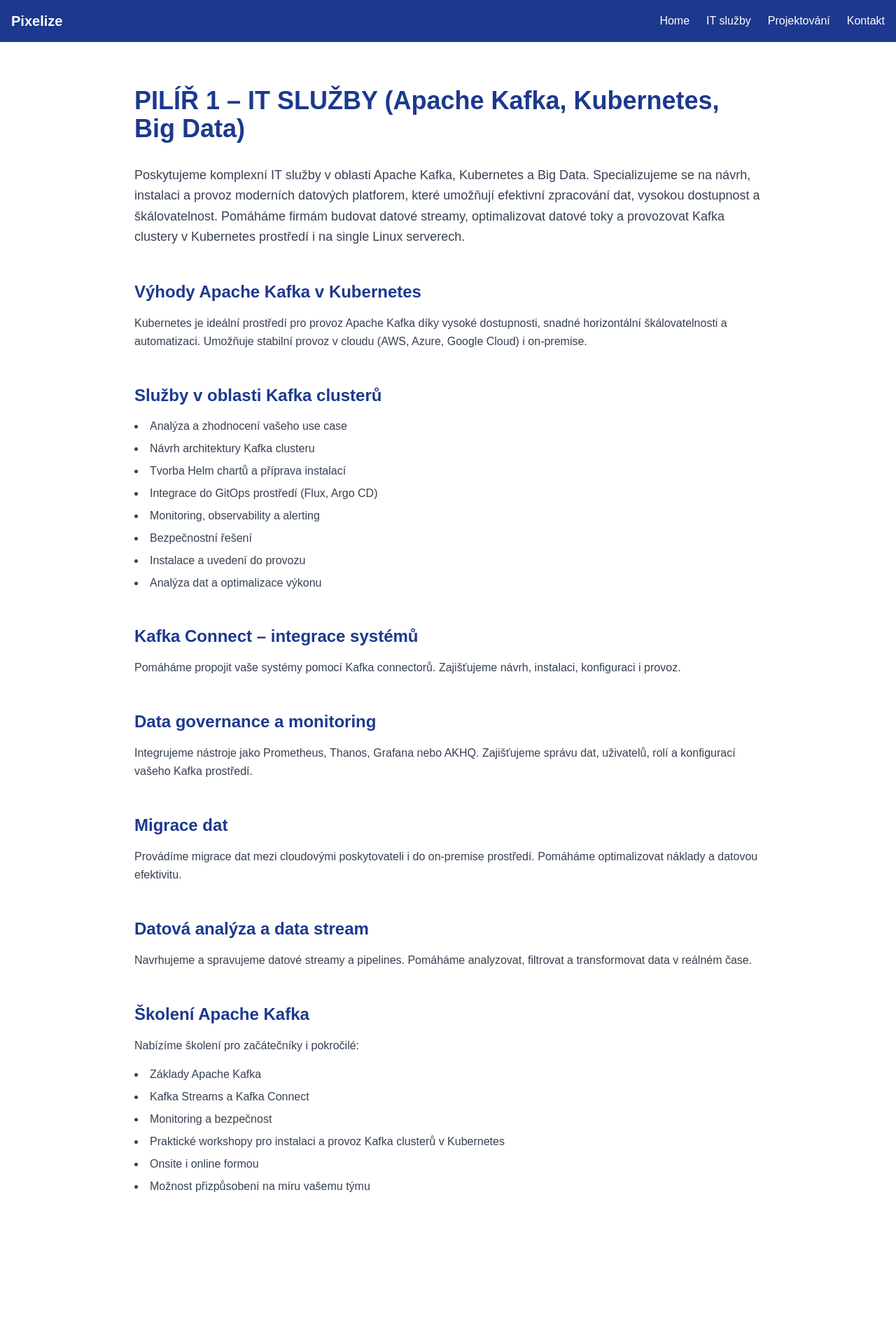
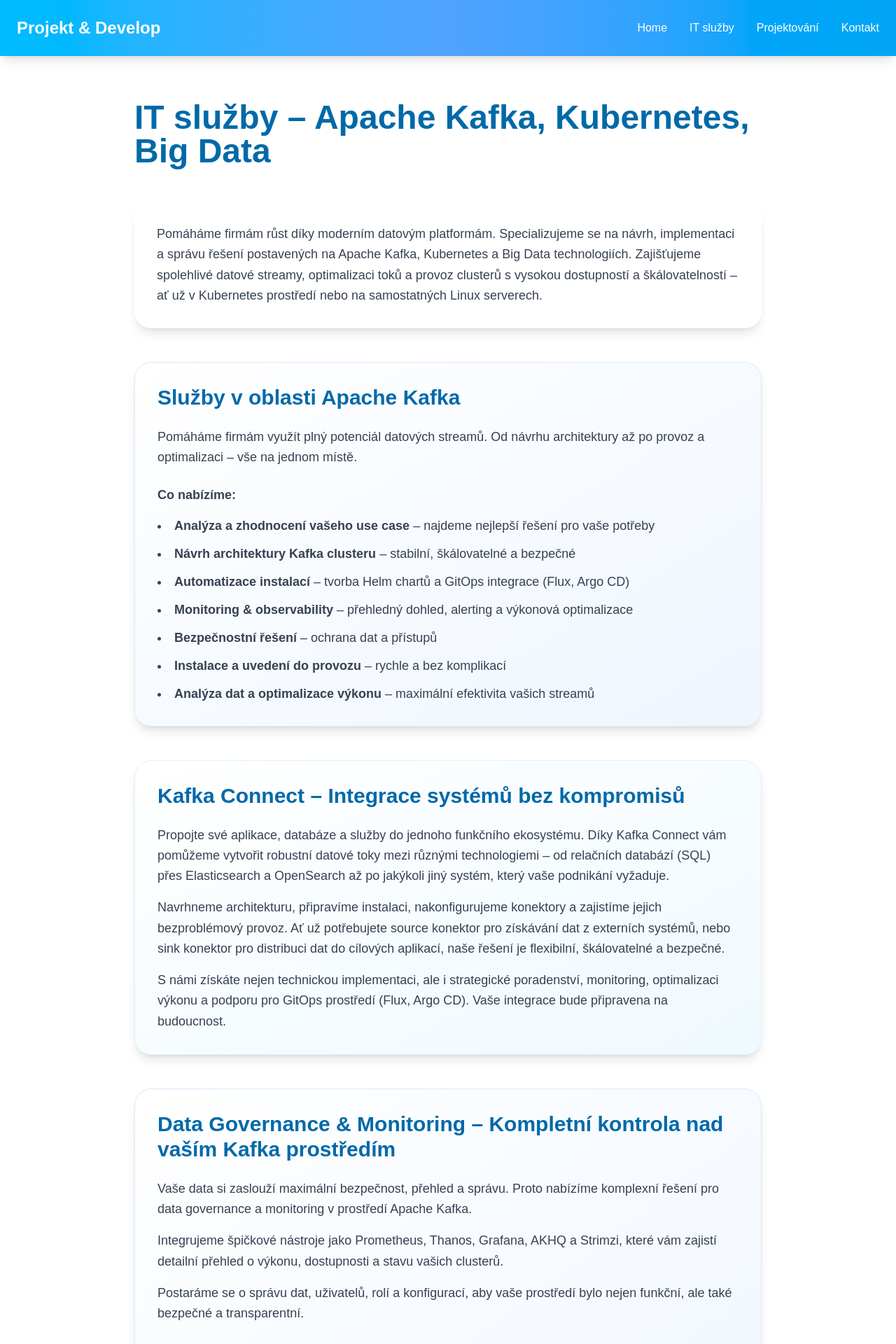
Before and after one commit to janbracha/Pixelize, a Next.js app in the folder web/: page /it in a window 1280 px wide. Shown: the top 1920 px of the page at 70% size. Before the commit the page ends 1819 px from the top, so only its background shows below. Built offline with nearby package versions, Linux system fonts and the light colour scheme.

Commit message:
zmena textu

```diff
--- a/web/src/app/it/page.tsx
+++ b/web/src/app/it/page.tsx
@@ -2,74 +2,124 @@ export default function IT() {
   return (
     <div className="container mx-auto px-4 py-16">
       <div className="max-w-4xl mx-auto">
-        <h1 className="text-4xl font-bold mb-8 text-blue-900">PILÍŘ 1 – IT SLUŽBY (Apache Kafka, Kubernetes, Big Data)</h1>
+        <h1 className="text-5xl font-bold mb-12 text-sky-700">IT služby – Apache Kafka, Kubernetes, Big Data</h1>
 
-        <p className="text-lg text-gray-700 mb-12 leading-relaxed">
-          Poskytujeme komplexní IT služby v oblasti Apache Kafka, Kubernetes a Big Data. Specializujeme se na návrh, instalaci a provoz moderních datových platforem, které umožňují efektivní zpracování dat, vysokou dostupnost a škálovatelnost. Pomáháme firmám budovat datové streamy, optimalizovat datové toky a provozovat Kafka clustery v Kubernetes prostředí i na single Linux serverech.
+        <p className="text-lg text-gray-700 mb-12 leading-relaxed bg-white/60 backdrop-blur-sm p-8 rounded-3xl shadow-lg">
+          Pomáháme firmám růst díky moderním datovým platformám. Specializujeme se na návrh, implementaci a správu řešení postavených na Apache Kafka, Kubernetes a Big Data technologiích. Zajišťujeme spolehlivé datové streamy, optimalizaci toků a provoz clusterů s vysokou dostupností a škálovatelností – ať už v Kubernetes prostředí nebo na samostatných Linux serverech.
         </p>
 
-        <section className="mb-12">
-          <h2 className="text-2xl font-bold mb-4 text-blue-900">Výhody Apache Kafka v Kubernetes</h2>
-          <p className="text-gray-700 leading-relaxed">
-            Kubernetes je ideální prostředí pro provoz Apache Kafka díky vysoké dostupnosti, snadné horizontální škálovatelnosti a automatizaci. Umožňuje stabilní provoz v cloudu (AWS, Azure, Google Cloud) i on‑premise.
+        <section className="mb-12 bg-gradient-to-br from-white to-blue-50 p-8 rounded-3xl shadow-lg border border-blue-100">
+          <h2 className="text-3xl font-bold mb-6 text-sky-700">Služby v oblasti Apache Kafka</h2>
+          <p className="text-gray-700 leading-relaxed text-lg mb-6">
+            Pomáháme firmám využít plný potenciál datových streamů. Od návrhu architektury až po provoz a optimalizaci – vše na jednom místě.
+          </p>
+          <p className="text-gray-700 font-semibold mb-4 text-lg">Co nabízíme:</p>
+          <ul className="list-disc list-inside text-gray-700 space-y-3 text-lg">
+            <li><strong>Analýza a zhodnocení vašeho use case</strong> – najdeme nejlepší řešení pro vaše potřeby</li>
+            <li><strong>Návrh architektury Kafka clusteru</strong> – stabilní, škálovatelné a bezpečné</li>
+            <li><strong>Automatizace instalací</strong> – tvorba Helm chartů a GitOps integrace (Flux, Argo CD)</li>
+            <li><strong>Monitoring & observability</strong> – přehledný dohled, alerting a výkonová optimalizace</li>
+            <li><strong>Bezpečnostní řešení</strong> – ochrana dat a přístupů</li>
+            <li><strong>Instalace a uvedení do provozu</strong> – rychle a bez komplikací</li>
+            <li><strong>Analýza dat a optimalizace výkonu</strong> – maximální efektivita vašich streamů</li>
+          </ul>
+        </section>
+
+        <section className="mb-12 bg-gradient-to-br from-white to-sky-50 p-8 rounded-3xl shadow-lg border border-sky-100">
+          <h2 className="text-3xl font-bold mb-6 text-sky-700">Kafka Connect – Integrace systémů bez kompromisů</h2>
+          <p className="text-gray-700 leading-relaxed text-lg mb-4">
+            Propojte své aplikace, databáze a služby do jednoho funkčního ekosystému. Díky Kafka Connect vám pomůžeme vytvořit robustní datové toky mezi různými technologiemi – od relačních databází (SQL) přes Elasticsearch a OpenSearch až po jakýkoli jiný systém, který vaše podnikání vyžaduje.
+          </p>
+          <p className="text-gray-700 leading-relaxed text-lg mb-4">
+            Navrhneme architekturu, připravíme instalaci, nakonfigurujeme konektory a zajistíme jejich bezproblémový provoz. Ať už potřebujete source konektor pro získávání dat z externích systémů, nebo sink konektor pro distribuci dat do cílových aplikací, naše řešení je flexibilní, škálovatelné a bezpečné.
+          </p>
+          <p className="text-gray-700 leading-relaxed text-lg">
+            S námi získáte nejen technickou implementaci, ale i strategické poradenství, monitoring, optimalizaci výkonu a podporu pro GitOps prostředí (Flux, Argo CD). Vaše integrace bude připravena na budoucnost.
           </p>
         </section>
 
-        <section className="mb-12">
-          <h2 className="text-2xl font-bold mb-4 text-blue-900">Služby v oblasti Kafka clusterů</h2>
-          <ul className="list-disc list-inside text-gray-700 space-y-2">
-            <li>Analýza a zhodnocení vašeho use case</li>
-            <li>Návrh architektury Kafka clusteru</li>
-            <li>Tvorba Helm chartů a příprava instalací</li>
-            <li>Integrace do GitOps prostředí (Flux, Argo CD)</li>
-            <li>Monitoring, observability a alerting</li>
-            <li>Bezpečnostní řešení</li>
-            <li>Instalace a uvedení do provozu</li>
-            <li>Analýza dat a optimalizace výkonu</li>
+        <section className="mb-12 bg-gradient-to-br from-white to-blue-50 p-8 rounded-3xl shadow-lg border border-blue-100">
+          <h2 className="text-3xl font-bold mb-6 text-sky-700">Data Governance & Monitoring – Kompletní kontrola nad vaším Kafka prostředím</h2>
+          <p className="text-gray-700 leading-relaxed text-lg mb-4">
+            Vaše data si zaslouží maximální bezpečnost, přehled a správu. Proto nabízíme komplexní řešení pro data governance a monitoring v prostředí Apache Kafka.
+          </p>
+          <p className="text-gray-700 leading-relaxed text-lg mb-4">
+            Integrujeme špičkové nástroje jako Prometheus, Thanos, Grafana, AKHQ a Strimzi, které vám zajistí detailní přehled o výkonu, dostupnosti a stavu vašich clusterů.
+          </p>
+          <p className="text-gray-700 leading-relaxed text-lg mb-6">
+            Postaráme se o správu dat, uživatelů, rolí a konfigurací, aby vaše prostředí bylo nejen funkční, ale také bezpečné a transparentní.
+          </p>
+          <p className="text-gray-700 font-semibold mb-4 text-lg">Díky našim službám získáte:</p>
+          <ul className="list-disc list-inside text-gray-700 space-y-3 text-lg mb-4">
+            <li>Pokročilý monitoring a alerting pro rychlou reakci na problémy</li>
+            <li>Observabilitu napříč celým ekosystémem</li>
+            <li>Bezpečnostní politiku pro správu přístupů a rolí</li>
+            <li>Optimalizaci konfigurací pro maximální výkon a stabilitu</li>
+            <li>Automatizovaný provoz Kafka clusterů pomocí Strimzi</li>
           </ul>
-        </section>
-
-        <section className="mb-12">
-          <h2 className="text-2xl font-bold mb-4 text-blue-900">Kafka Connect – integrace systémů</h2>
-          <p className="text-gray-700 leading-relaxed">
-            Pomáháme propojit vaše systémy pomocí Kafka connectorů. Zajišťujeme návrh, instalaci, konfiguraci i provoz.
+          <p className="text-gray-700 leading-relaxed text-lg italic">
+            Vaše Kafka infrastruktura bude pod kontrolou – od dat až po uživatelské role.
           </p>
         </section>
 
-        <section className="mb-12">
-          <h2 className="text-2xl font-bold mb-4 text-blue-900">Data governance a monitoring</h2>
-          <p className="text-gray-700 leading-relaxed">
-            Integrujeme nástroje jako Prometheus, Thanos, Grafana nebo AKHQ. Zajišťujeme správu dat, uživatelů, rolí a konfigurací vašeho Kafka prostředí.
+        <section className="mb-12 bg-gradient-to-br from-white to-sky-50 p-8 rounded-3xl shadow-lg border border-sky-100">
+          <h2 className="text-3xl font-bold mb-6 text-sky-700">Migrace dat – Bezpečně, rychle a bez kompromisů</h2>
+          <p className="text-gray-700 leading-relaxed text-lg mb-4">
+            Pomáháme firmám zvládnout náročné datové migrace bez stresu a výpadků. Ať už přecházíte mezi cloudovými poskytovateli (AWS, Azure, GCP) nebo migrujete do on‑premise prostředí, zajistíme hladký průběh od analýzy až po finální nasazení.
+          </p>
+          <p className="text-gray-700 leading-relaxed text-lg mb-6">
+            Navíc umožňujeme bezstrátový přechod mezi různými Kafka poskytovateli, jako jsou Confluent, Aiven nebo Strimzi. Vy si vyberete platformu, která nejlépe odpovídá vašim potřebám, a my zajistíme kompletní migraci dat – rychle, bezpečně a s garancí integrity.
+          </p>
+          <p className="text-gray-700 font-semibold mb-4 text-lg">Naše služby zahrnují:</p>
+          <ul className="list-disc list-inside text-gray-700 space-y-3 text-lg mb-4">
+            <li><strong>Plánování a strategie migrace</strong> – minimalizace rizik a výpadků</li>
+            <li><strong>Optimalizaci nákladů</strong> – efektivní využití zdrojů a snížení provozních nákladů</li>
+            <li><strong>Zajištění datové integrity a bezpečnosti</strong> – vaše data jsou chráněna po celou dobu procesu</li>
+            <li><strong>Výkonovou optimalizaci</strong> – rychlý přenos dat bez kompromisů</li>
+            <li><strong>Podporu hybridních scénářů</strong> – cloud ↔ on‑premise, multi-cloud, různí Kafka provideři</li>
+          </ul>
+          <p className="text-gray-700 leading-relaxed text-lg italic">
+            S námi získáte nejen technickou realizaci, ale i konzultace, monitoring a podporu po dokončení migrace. Vaše data budou tam, kde je potřebujete – bezpečně, efektivně a bez ztrát.
           </p>
         </section>
 
-        <section className="mb-12">
-          <h2 className="text-2xl font-bold mb-4 text-blue-900">Migrace dat</h2>
-          <p className="text-gray-700 leading-relaxed">
-            Provádíme migrace dat mezi cloudovými poskytovateli i do on‑premise prostředí. Pomáháme optimalizovat náklady a datovou efektivitu.
+        <section className="mb-12 bg-gradient-to-br from-white to-blue-50 p-8 rounded-3xl shadow-lg border border-blue-100">
+          <h2 className="text-3xl font-bold mb-6 text-sky-700">Datová analýza & Data Stream – Využijte sílu dat v reálném čase</h2>
+          <p className="text-gray-700 leading-relaxed text-lg mb-4">
+            Pomáháme firmám získat maximum z jejich dat. Navrhujeme a spravujeme datové streamy a pipelines, které umožňují rychlý, bezpečný a efektivní přenos informací.
+          </p>
+          <p className="text-gray-700 leading-relaxed text-lg mb-6">
+            Naše řešení vám umožní analyzovat, filtrovat a transformovat data v reálném čase, a tím zrychlit rozhodování i optimalizovat procesy.
+          </p>
+          <p className="text-gray-700 font-semibold mb-4 text-lg">Pracujeme s moderními technologiemi, které podporují:</p>
+          <ul className="list-disc list-inside text-gray-700 space-y-3 text-lg mb-4">
+            <li>Real-time analýzu dat pro okamžité insighty</li>
+            <li>Pokročilé filtrování a transformace pro čistá a relevantní data</li>
+            <li>Škálovatelné pipelines pro růst vašeho byznysu</li>
+            <li>Integraci s Big Data platformami a nástroji pro vizualizaci</li>
+          </ul>
+          <p className="text-gray-700 leading-relaxed text-lg italic">
+            Díky našim službám získáte nejen technickou implementaci, ale i strategické poradenství, monitoring a optimalizaci výkonu. Vaše data budou pracovat pro vás – rychle, efektivně a bezpečně.
           </p>
         </section>
 
-        <section className="mb-12">
-          <h2 className="text-2xl font-bold mb-4 text-blue-900">Datová analýza a data stream</h2>
-          <p className="text-gray-700 leading-relaxed">
-            Navrhujeme a spravujeme datové streamy a pipelines. Pomáháme analyzovat, filtrovat a transformovat data v reálném čase.
+        <section className="mb-12 bg-gradient-to-br from-white to-sky-50 p-8 rounded-3xl shadow-lg border border-sky-100">
+          <h2 className="text-3xl font-bold mb-6 text-sky-700">Školení Apache Kafka – Od základů po pokročilé techniky</h2>
+          <p className="text-gray-700 mb-6 leading-relaxed text-lg">
+            Chcete získat jistotu v práci s Apache Kafka? Nabízíme školení pro začátečníky i pokročilé týmy, které vám pomůže zvládnout nejen teorii, ale i praxi.
           </p>
-        </section>
-
-        <section className="mb-12">
-          <h2 className="text-2xl font-bold mb-4 text-blue-900">Školení Apache Kafka</h2>
-          <p className="text-gray-700 mb-4 leading-relaxed">
-            Nabízíme školení pro začátečníky i pokročilé:
+          <p className="text-gray-700 font-semibold mb-4 text-lg">Naše kurzy zahrnují:</p>
+          <ul className="list-disc list-inside text-gray-700 space-y-3 text-lg mb-4">
+            <li><strong>Základy Apache Kafka</strong> – architektura, principy, první kroky</li>
+            <li><strong>Kafka Streams a Kafka Connect</strong> – tvorba stream aplikací a integrace systémů</li>
+            <li><strong>Monitoring a bezpečnost</strong> – jak zajistit stabilitu a ochranu dat</li>
+            <li><strong>Praktické workshopy</strong> – instalace a provoz Kafka clusterů v Kubernetes prostředí</li>
+            <li><strong>Onsite i online formou</strong> – flexibilní přístup podle vašich potřeb</li>
+            <li><strong>Možnost přizpůsobení na míru</strong> – obsah školení upravíme podle vašeho týmu a projektů</li>
+          </ul>
+          <p className="text-gray-700 leading-relaxed text-lg italic">
+            Díky našim školením získáte nejen znalosti, ale i praktické zkušenosti, které můžete okamžitě využít.
           </p>
-          <ul className="list-disc list-inside text-gray-700 space-y-2">
-            <li>Základy Apache Kafka</li>
-            <li>Kafka Streams a Kafka Connect</li>
-            <li>Monitoring a bezpečnost</li>
-            <li>Praktické workshopy pro instalaci a provoz Kafka clusterů v Kubernetes</li>
-            <li>Onsite i online formou</li>
-            <li>Možnost přizpůsobení na míru vašemu týmu</li>
-          </ul>
         </section>
       </div>
     </div>
--- a/web/src/app/layout.tsx
+++ b/web/src/app/layout.tsx
@@ -14,7 +14,7 @@ const geistMono = Geist_Mono({
 });
 
 export const metadata: Metadata = {
-  title: "Pixelize - IT a Projektování",
+  title: "Projekt & Develop - IT a Projektování",
   description: "Komplexní IT služby a projektování sdělovací a zabezpečovací techniky",
 };
 
@@ -26,7 +26,7 @@ export default function RootLayout({
   return (
     <html lang="cs">
       <body
-        className={`${geistSans.variable} ${geistMono.variable} antialiased bg-gray-50 text-gray-900`}
+        className={`${geistSans.variable} ${geistMono.variable} antialiased bg-gradient-to-br from-sky-50 via-white to-blue-50 text-gray-900`}
       >
         <Navigation />
         <main className="min-h-screen">
--- a/web/src/app/page.tsx
+++ b/web/src/app/page.tsx
@@ -4,27 +4,31 @@ export default function Home() {
   return (
     <div className="container mx-auto px-4 py-16">
       <div className="max-w-4xl mx-auto">
-        <h1 className="text-4xl font-bold text-center mb-16 text-blue-900">Vítejte v Pixelize</h1>
+        <h1 className="text-5xl font-bold text-center mb-8 text-sky-700">Projekt & Develop – Váš partner pro inovativní řešení</h1>
+
+        <h2 className="text-2xl text-center mb-8 text-gray-700 font-medium leading-relaxed">Pomáháme proměnit vaše nápady v úspěšné projekty. Spojujeme kreativitu, technologii a zkušenosti.</h2>
+
+        <p className="text-lg text-center mb-16 text-gray-600 leading-relaxed max-w-3xl mx-auto">Jsme společnost zaměřená na moderní projektové řízení a vývoj. Naším cílem je poskytovat špičková řešení, která vám pomohou růst a uspět v dynamickém prostředí.</p>
 
         <div className="grid md:grid-cols-2 gap-12">
           {/* IT služby sekce */}
-          <div className="bg-white p-8 rounded-lg shadow-sm border">
-            <h2 className="text-2xl font-bold mb-4 text-blue-900">IT služby</h2>
-            <p className="text-gray-700 mb-6 leading-relaxed">
+          <div className="bg-gradient-to-br from-white to-sky-50 p-10 rounded-3xl shadow-xl border border-sky-100 hover:shadow-2xl hover:scale-105 transition-all duration-300">
+            <h2 className="text-3xl font-bold mb-6 text-sky-700">IT služby</h2>
+            <p className="text-gray-700 mb-8 leading-relaxed text-lg">
               Poskytujeme komplexní IT služby v oblasti Apache Kafka, Kubernetes a Big Data. Specializujeme se na návrh, instalaci a provoz moderních datových platforem, které umožňují efektivní zpracování dat, vysokou dostupnost a škálovatelnost.
             </p>
-            <Link href="/it" className="inline-block bg-blue-900 text-white px-6 py-2 rounded hover:bg-blue-800 transition-colors">
+            <Link href="/it" className="inline-block bg-gradient-to-r from-sky-500 to-blue-500 text-white px-8 py-3 rounded-full hover:from-sky-600 hover:to-blue-600 transition-all duration-300 shadow-md hover:shadow-lg font-semibold">
               Více informací
             </Link>
           </div>
 
           {/* Projektování sekce */}
-          <div className="bg-white p-8 rounded-lg shadow-sm border">
-            <h2 className="text-2xl font-bold mb-4 text-blue-900">Projektování</h2>
-            <p className="text-gray-700 mb-6 leading-relaxed">
+          <div className="bg-gradient-to-br from-white to-blue-50 p-10 rounded-3xl shadow-xl border border-blue-100 hover:shadow-2xl hover:scale-105 transition-all duration-300">
+            <h2 className="text-3xl font-bold mb-6 text-sky-700">Projektování</h2>
+            <p className="text-gray-700 mb-8 leading-relaxed text-lg">
               Poskytujeme projektovou, rozpočtovou a kontrolní činnost v oblasti sdělovací, zabezpečovací a elektro techniky. Zaměřujeme se na železniční infrastrukturu, lineární stavby a technologické celky.
             </p>
-            <Link href="/projektovani" className="inline-block bg-blue-900 text-white px-6 py-2 rounded hover:bg-blue-800 transition-colors">
+            <Link href="/projektovani" className="inline-block bg-gradient-to-r from-blue-500 to-sky-500 text-white px-8 py-3 rounded-full hover:from-blue-600 hover:to-sky-600 transition-all duration-300 shadow-md hover:shadow-lg font-semibold">
               Více informací
             </Link>
           </div>
--- a/web/src/components/Navigation.tsx
+++ b/web/src/components/Navigation.tsx
@@ -2,14 +2,14 @@ import Link from 'next/link';
 
 export default function Navigation() {
   return (
-    <nav className="bg-blue-900 text-white p-4">
+    <nav className="bg-gradient-to-r from-sky-400 via-blue-400 to-sky-500 text-white p-6 shadow-lg">
       <div className="container mx-auto flex justify-between items-center">
-        <Link href="/" className="text-xl font-bold">Pixelize</Link>
-        <ul className="flex space-x-6">
-          <li><Link href="/" className="hover:text-gray-300">Home</Link></li>
-          <li><Link href="/it" className="hover:text-gray-300">IT služby</Link></li>
-          <li><Link href="/projektovani" className="hover:text-gray-300">Projektování</Link></li>
-          <li><Link href="/kontakt" className="hover:text-gray-300">Kontakt</Link></li>
+        <Link href="/" className="text-2xl font-bold hover:scale-105 transition-transform duration-200">Projekt & Develop</Link>
+        <ul className="flex space-x-8">
+          <li><Link href="/" className="hover:text-amber-100 transition-colors duration-200 font-medium">Home</Link></li>
+          <li><Link href="/it" className="hover:text-amber-100 transition-colors duration-200 font-medium">IT služby</Link></li>
+          <li><Link href="/projektovani" className="hover:text-amber-100 transition-colors duration-200 font-medium">Projektování</Link></li>
+          <li><Link href="/kontakt" className="hover:text-amber-100 transition-colors duration-200 font-medium">Kontakt</Link></li>
         </ul>
       </div>
     </nav>
```
Also changed, not shown: web/src/app/kontakt/page.tsx (+5 -5 lines), web/src/app/projektovani/page.tsx (+11 -11 lines), 1 other file (tests, documents, lock files or other folders).
